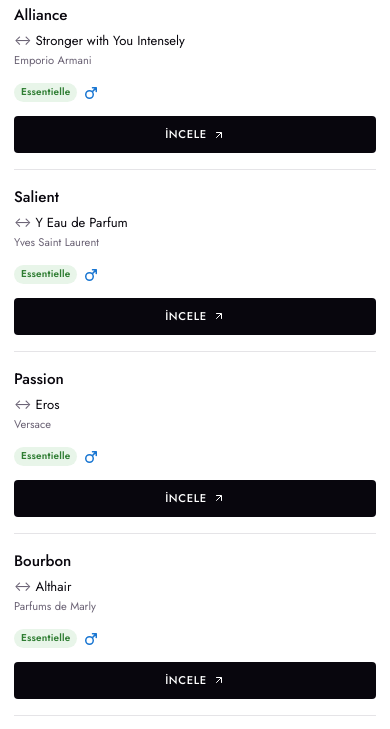
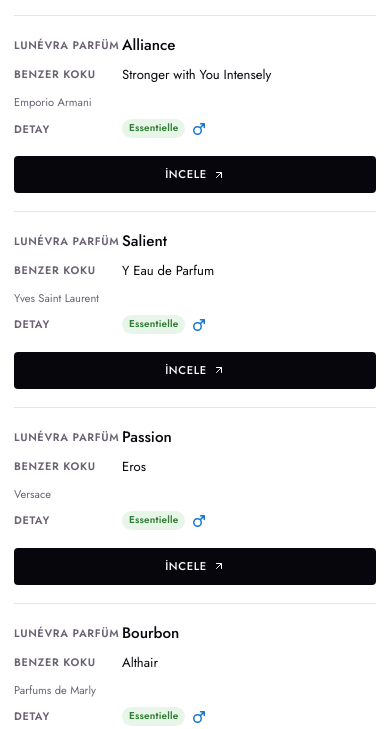
Before and after one commit to emincankarasoy/lunevra-pd, a website built with Vite: page index.html in a window 390 px wide. Shown: the part 735-1464 px from the top of the page. Built offline with nearby package versions, Linux system fonts and the light colour scheme.

Commit message:
Mobile: two-column card layout with labels

```diff
--- a/src/style.css
+++ b/src/style.css
@@ -542,25 +542,35 @@
   }
 
   .perfume-table td {
-    padding: 2px 0;
+    padding: 4px 0;
     border-bottom: none;
+    display: grid;
+    grid-template-columns: 100px 1fr;
+    align-items: center;
+    gap: 8px;
   }
 
-  .perfume-table td:nth-child(3) {
-    margin-top: 8px;
+  .perfume-table td::before {
+    content: attr(data-label);
+    font-size: 0.68rem;
+    font-weight: 600;
+    text-transform: uppercase;
+    letter-spacing: 0.06em;
+    color: var(--color-text-secondary);
+    white-space: nowrap;
   }
 
   .perfume-table td:last-child {
+    display: block;
     margin-top: 10px;
+  }
+
+  .perfume-table td:last-child::before {
+    display: none;
   }
 
   .perfume-name {
     font-size: 0.95rem;
-  }
-
-  .similar-scent::before {
-    content: '↔ ';
-    color: var(--color-text-secondary);
   }
 
   .product-link {
--- a/src/table.ts
+++ b/src/table.ts
@@ -41,14 +41,14 @@
       const displayName = collection === "privee" ? (p.priveeName ?? p.essentielleName) : p.essentielleName;
       return `
     <tr>
-      <td>
+      <td data-label="Lunévra Parfüm">
         <div class="perfume-name">${escapeHtml(displayName)}</div>
       </td>
-      <td>
+      <td data-label="Benzer Koku">
         <div class="similar-scent">${escapeHtml(p.similarTo)}</div>
         <div class="brand-name">${escapeHtml(p.similarBrand)}</div>
       </td>
-      <td>
+      <td data-label="Detay">
         <span class="perfume-tags">${collectionBadge(collection)}${GENDER_ICON[p.gender]}</span>
       </td>
       <td>
```
